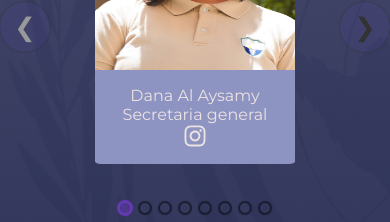
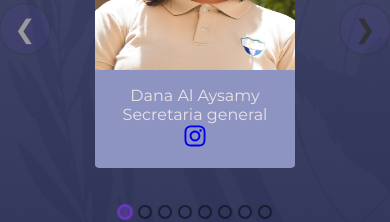
Before and after one commit to Bryansss1/claretmun_reactpage, a React (Vite) app: page /#/ in a window 390 px wide. Shown: the part 811-1033 px from the top of the page. Built offline with nearby package versions, Linux system fonts and the light colour scheme.

Commit message:
cambios home page mobile

```diff
--- a/src/components/comite_ruleta/Comite_ruleta.jsx
+++ b/src/components/comite_ruleta/Comite_ruleta.jsx
@@ -36,7 +36,7 @@ const Comite_ruleta =() => {
                         <div>
                         <p>{mienbro.name}</p>
                         <p>{mienbro.cargo}</p>
-                        <FaInstagram style={{fontSize:"1.5rem",cursor:"pointer"}}/>
+                       <a target='_blank' href="https://www.instagram.com/danaalaysamy_va/"><FaInstagram style={{fontSize:"1.5rem",cursor:"pointer"}}/></a>
                         </div>
                     </div>
                 )
--- a/src/components/comite_ruleta/comite.module.css
+++ b/src/components/comite_ruleta/comite.module.css
@@ -31,6 +31,7 @@
         align-items: center;
         justify-content: center;
         padding: 1rem;
+        text-align: center;
         background-color: #8e94c2;
         width: 100%;
     }
```
